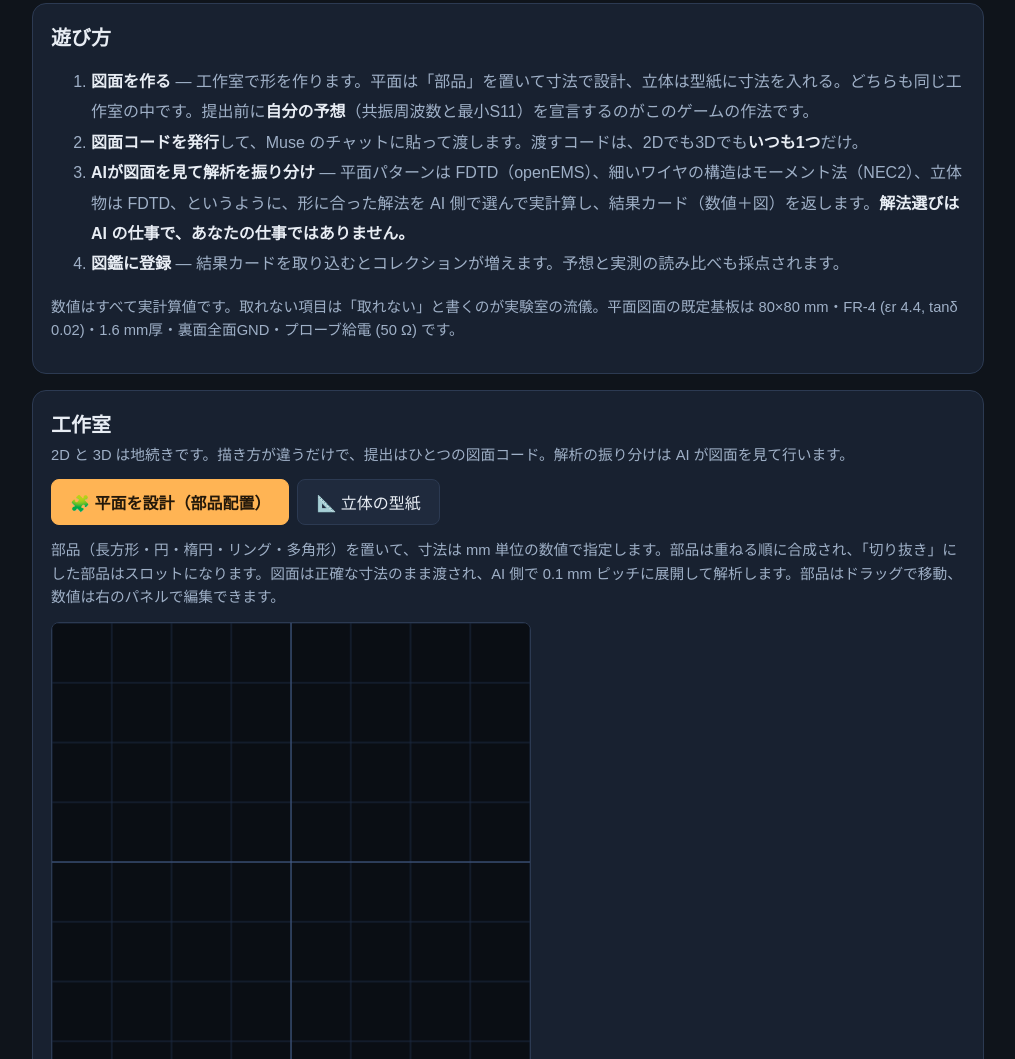
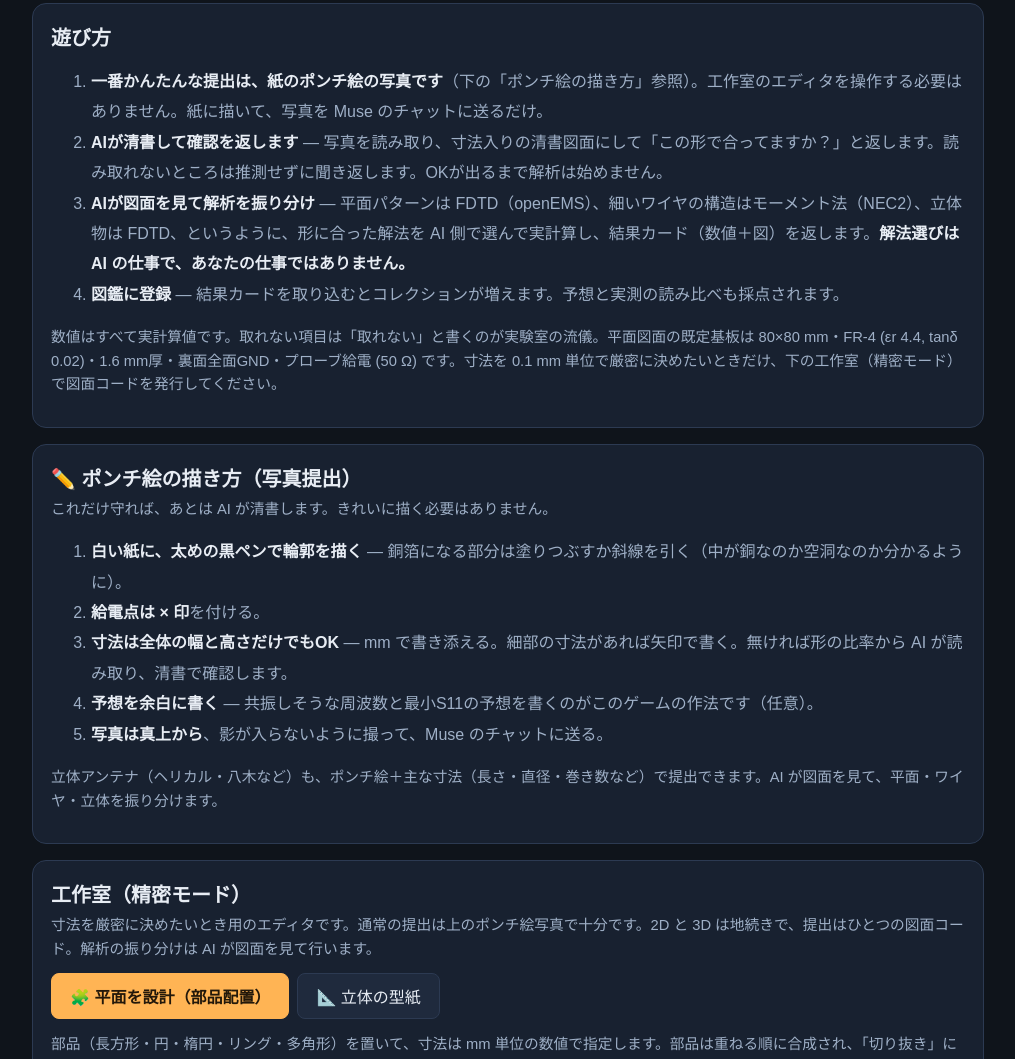
Before and after one commit to naway0141-source/antenna-lab, a plain HTML site: page index.html in a window 1280 px wide. Shown: the part 187-1246 px from the top of the page, without its empty margins (132-1147 px from the left). Drawn offline with Linux system fonts and the light colour scheme.

Commit message:
提出方法をポンチ絵写真メインに変更

```diff
--- a/index.html
+++ b/index.html
@@ -64,17 +64,30 @@
 <section>
   <h2>遊び方</h2>
   <ol class="howto">
-    <li><b>図面を作る</b> ― 工作室で形を作ります。平面は「部品」を置いて寸法で設計、立体は型紙に寸法を入れる。どちらも同じ工作室の中です。提出前に<b>自分の予想</b>（共振周波数と最小S11）を宣言するのがこのゲームの作法です。</li>
-    <li><b>図面コードを発行</b>して、Muse のチャットに貼って渡します。渡すコードは、2Dでも3Dでも<b>いつも1つ</b>だけ。</li>
+    <li><b>一番かんたんな提出は、紙のポンチ絵の写真です</b>（下の「ポンチ絵の描き方」参照）。工作室のエディタを操作する必要はありません。紙に描いて、写真を Muse のチャットに送るだけ。</li>
+    <li><b>AIが清書して確認を返します</b> ― 写真を読み取り、寸法入りの清書図面にして「この形で合ってますか？」と返します。読み取れないところは推測せずに聞き返します。OKが出るまで解析は始めません。</li>
     <li><b>AIが図面を見て解析を振り分け</b> ― 平面パターンは FDTD（openEMS）、細いワイヤの構造はモーメント法（NEC2）、立体物は FDTD、というように、形に合った解法を AI 側で選んで実計算し、結果カード（数値＋図）を返します。<b>解法選びは AI の仕事で、あなたの仕事ではありません。</b></li>
     <li><b>図鑑に登録</b> ― 結果カードを取り込むとコレクションが増えます。予想と実測の読み比べも採点されます。</li>
   </ol>
-  <p class="desc">数値はすべて実計算値です。取れない項目は「取れない」と書くのが実験室の流儀。平面図面の既定基板は 80×80 mm・FR-4 (εr 4.4, tanδ 0.02)・1.6 mm厚・裏面全面GND・プローブ給電 (50 Ω) です。</p>
+  <p class="desc">数値はすべて実計算値です。取れない項目は「取れない」と書くのが実験室の流儀。平面図面の既定基板は 80×80 mm・FR-4 (εr 4.4, tanδ 0.02)・1.6 mm厚・裏面全面GND・プローブ給電 (50 Ω) です。寸法を 0.1 mm 単位で厳密に決めたいときだけ、下の工作室（精密モード）で図面コードを発行してください。</p>
 </section>
 
 <section>
-  <h2>工作室</h2>
-  <p class="desc">2D と 3D は地続きです。描き方が違うだけで、提出はひとつの図面コード。解析の振り分けは AI が図面を見て行います。</p>
+  <h2>✏️ ポンチ絵の描き方（写真提出）</h2>
+  <p class="desc">これだけ守れば、あとは AI が清書します。きれいに描く必要はありません。</p>
+  <ol class="howto">
+    <li><b>白い紙に、太めの黒ペンで輪郭を描く</b> ― 銅箔になる部分は塗りつぶすか斜線を引く（中が銅なのか空洞なのか分かるように）。</li>
+    <li><b>給電点は × 印</b>を付ける。</li>
+    <li><b>寸法は全体の幅と高さだけでもOK</b> ― mm で書き添える。細部の寸法があれば矢印で書く。無ければ形の比率から AI が読み取り、清書で確認します。</li>
+    <li><b>予想を余白に書く</b> ― 共振しそうな周波数と最小S11の予想を書くのがこのゲームの作法です（任意）。</li>
+    <li><b>写真は真上から</b>、影が入らないように撮って、Muse のチャットに送る。</li>
+  </ol>
+  <p class="desc">立体アンテナ（ヘリカル・八木など）も、ポンチ絵＋主な寸法（長さ・直径・巻き数など）で提出できます。AI が図面を見て、平面・ワイヤ・立体を振り分けます。</p>
+</section>
+
+<section>
+  <h2>工作室（精密モード）</h2>
+  <p class="desc">寸法を厳密に決めたいとき用のエディタです。通常の提出は上のポンチ絵写真で十分です。2D と 3D は地続きで、提出はひとつの図面コード。解析の振り分けは AI が図面を見て行います。</p>
   <div class="tabs">
     <button id="tabDraw" class="on">🧩 平面を設計（部品配置）</button>
     <button id="tabTpl">📐 立体の型紙</button>
```
